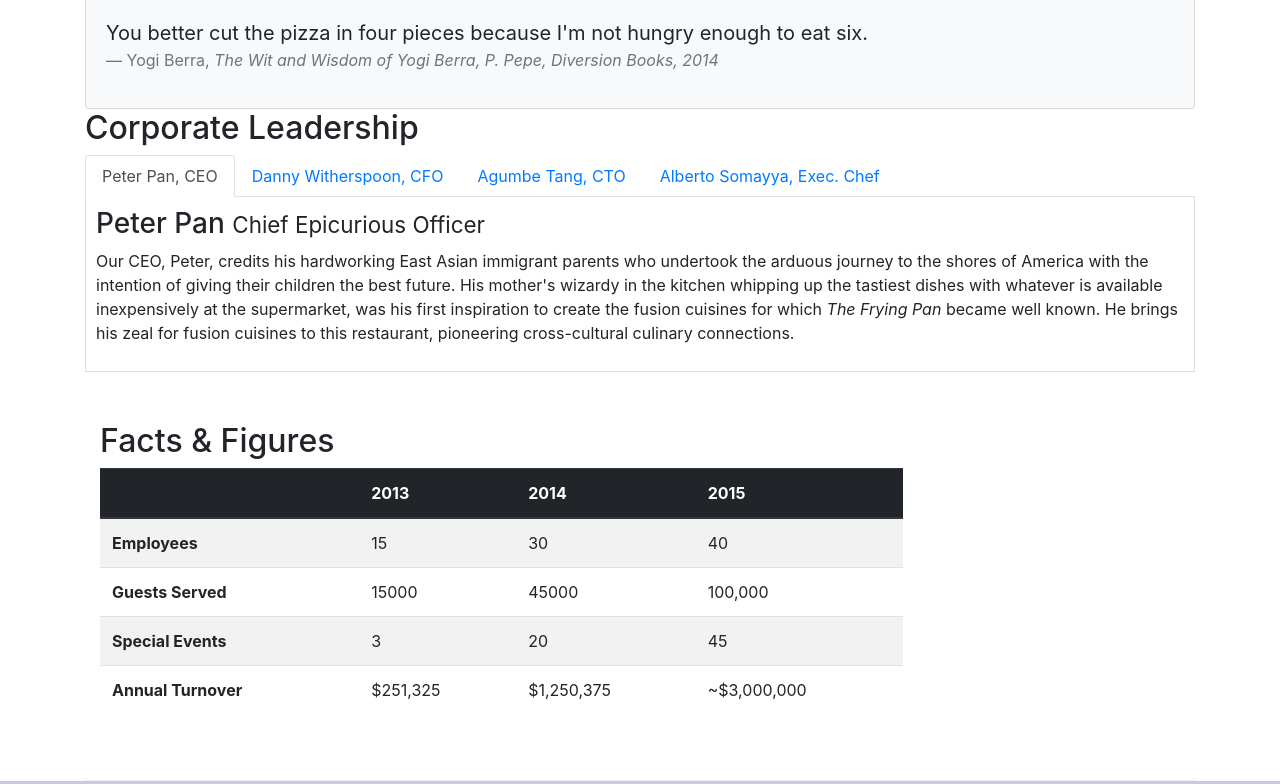
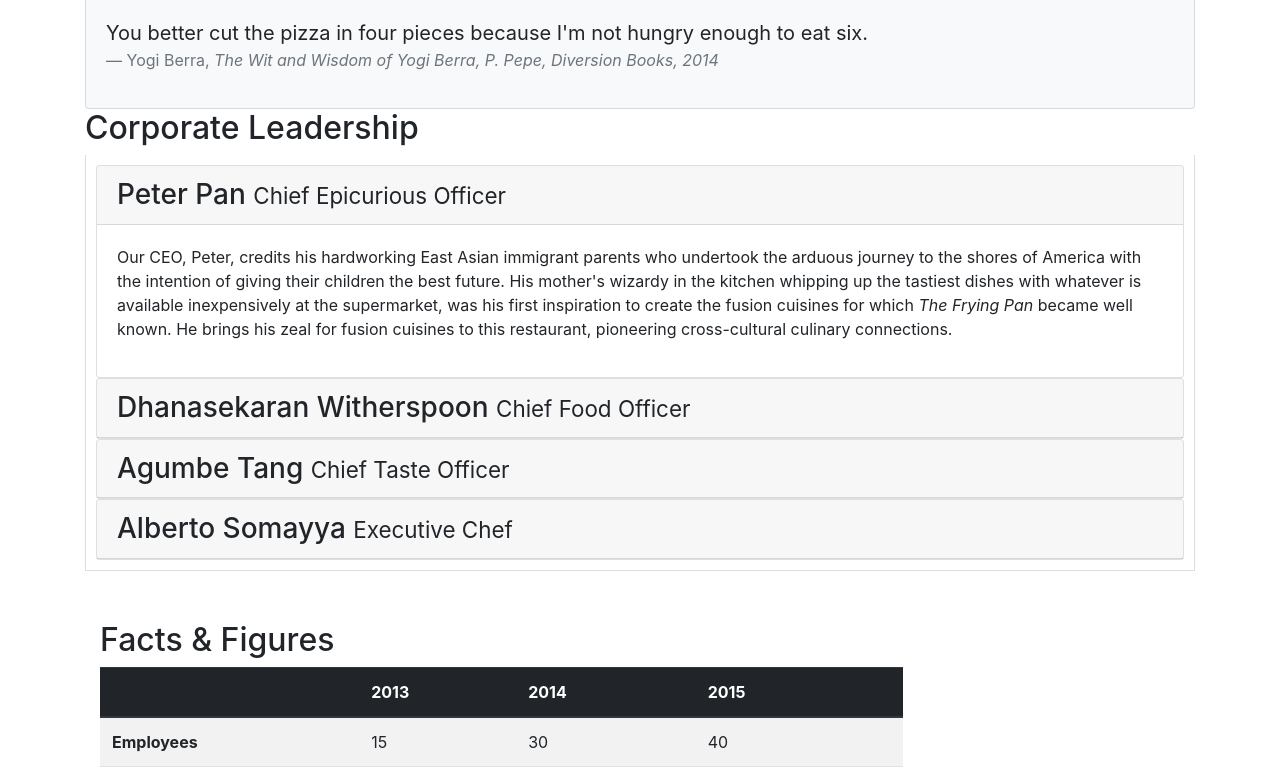
Before and after one commit to Nympheas/bootstrap4-confusion, a website: page aboutus.html in a window 1280 px wide. Shown: the part 762-1546 px from the top of the page. Drawn offline with nearby package versions, Linux system fonts and the light colour scheme.

Commit message:
Accordion

```diff
--- a/aboutus.html
+++ b/aboutus.html
@@ -100,40 +100,64 @@
         <div class="row">
             <div class="col-12">
                 <h2>Corporate Leadership</h2>
-                <ul class="nav nav-tabs">
-                    <li class="nav-item">
-                      <a class="nav-link active" href="#peter"
-                        role="tab" data-toggle="tab">Peter Pan, CEO</a>
-                    </li>
-                    <li class="nav-item">
-                      <a class="nav-link" href="#danny" role="tab"
-                        data-toggle="tab">Danny Witherspoon, CFO</a>
-                    </li>
-                    <li class="nav-item">
-                      <a class="nav-link" href="#agumbe"role="tab"
-                        data-toggle="tab">Agumbe Tang, CTO</a>
-                    </li>
-                    <li class="nav-item">
-                      <a class="nav-link" href="#alberto" role="tab"
-                        data-toggle="tab">Alberto Somayya, Exec. Chef</a>
-                    </li>
-                </ul>
                 <div class="tab-content">
-                    <div role="tabpanel" class="tab-pane fade show active" id="peter">
-                        <h3>Peter Pan <small>Chief Epicurious Officer</small></h3>
+                    <div id="accordion">
+                        <div class="card">
+                            <div class="card-header" role="tab" id="peterhead">
+                            <h3 class="mb-0">
+                                <a data-toggle="collapse" data-target="#peter">
+                                Peter Pan <small>Chief Epicurious Officer</small>
+                                </a>
+                            </h3>
+                            </div>
+                            <div class="collapse show" id="peter" data-parent="#accordion">
+                                <div class="card-body">
                                     <p class="d-none d-sm-block">Our CEO, Peter, credits his hardworking East Asian immigrant parents who undertook the arduous journey to the shores of America with the intention of giving their children the best future. His mother's wizardy in the kitchen whipping up the tastiest dishes with whatever is available inexpensively at the supermarket, was his first inspiration to create the fusion cuisines for which <em>The Frying Pan</em> became well known. He brings his zeal for fusion cuisines to this restaurant, pioneering cross-cultural culinary connections.</p>
                                 </div>
-                    <div role="tabpanel" class="tab-pane fade" id="dhanasekaran">
-                        <h3>Dhanasekaran Witherspoon <small>Chief Food Officer</small></h3>
+                            </div>
+                        </div>
+                        <div class="card">
+                            <div class="card-header" role="tab" id="dannyhead">
+                            <h3 class="mb-0">
+                                <a class="collapsed" data-toggle="collapse" data-target="#danny">
+                                Dhanasekaran Witherspoon <small>Chief Food Officer</small>
+                                </a>
+                            </h3>
+                        </div>
+                        <div class="collapse" id="danny" data-parent="#accordion">
+                            <div class="card-body">
                                 <p class="d-none d-sm-block">Our CFO, Danny, as he is affectionately referred to by his colleagues, comes from a long established family tradition in farming and produce. His experiences growing up on a farm in the Australian outback gave him great appreciation for varieties of food sources. As he puts it in his own words, <em>Everything that runs, wins, and everything that stays, pays!</em></p>
                             </div>
-                    <div role="tabpanel" class="tab-pane fade" id="agumbe">
-                        <h3>Agumbe Tang <small>Chief Taste Officer</small></h3>
+                        </div>
+                        </div>
+                        <div class="card">
+                                <div class="card-header" role="tab" id="agumbehead">
+                                <h3 class="mb-0">
+                                    <a class="collapsed" data-toggle="collapse" data-target="#agumbe">
+                                    Agumbe Tang <small>Chief Taste Officer</small>
+                                    </a>
+                                </h3>
+                            </div>
+                            <div class="collapse" id="agumbe" data-parent="#accordion">
+                                <div class="card-body">
                                     <p class="d-none d-sm-block">Blessed with the most discerning gustatory sense, Agumbe, our CTO, personally ensures that every dish that we serve meets his exacting tastes. Our chefs dread the tongue lashing that ensues if their dish does not meet his exacting standards. He lives by his motto, <em>You click only if you survive my lick.</em></p>
                                 </div>
-                    <div role="tabpanel" class="tab-pane fade" id="alberto">
-                        <h3>Alberto Somayya <small>Executive Chef</small></h3>
-                        <p class="d-none d-sm-block">Award winning three-star Michelin chef with wide International experience having worked closely with whos-who in the culinary world, he specializes in creating mouthwatering Indo-Italian fusion experiences. He says, <em>Put together the cuisines from the two craziest cultures, and you get a winning hit! Amma Mia!</em></p>
+                            </div>
+                        </div>
+                        <div class="card">
+                                <div class="card-header" role="tab" id="albertohead">
+                                <h3 class="mb-0">
+                                    <a class="collapsed" data-toggle="collapse" data-target="#alberto">
+                                    Alberto Somayya <small>Executive Chef</small>
+                                    </a>
+                                </h3>
+                            </div>
+                            <div class="collapse" id="alberto" data-parent="#accordion">
+                                <div class="card-body">
+                                    <p class="d-none d-sm-block">Award winning three-star Michelin chef with wide International experience having worked closely with whos-who in the culinary world, he specializes in creating mouthwatering Indo-Italian fusion experiences. He says, <em>Put together the cuisines from the two craziest cultures, and you get a winning hit! Amma Mia!</em></em></p>
+                                </div>
+                            </div>
+                        </div>
                     </div>
                 </div>
             </div>
```
Lines whose indentation alone changed are shown as unchanged.
